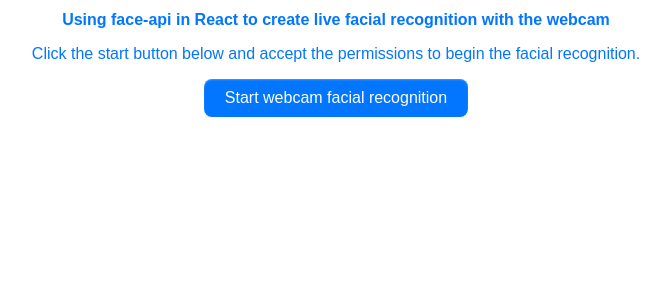
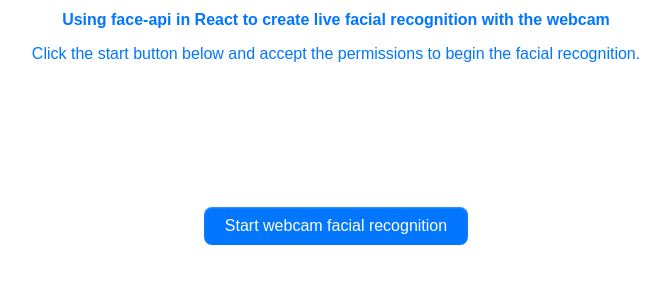
Before and after one commit to danielrosenthal0/face-rec-demo, a React (Create React App) app: page / in a window 1280 px wide. Shown: the top 300 px of the page, without its empty margins (304-974 px from the left). Built offline with nearby package versions, Linux system fonts and the light colour scheme.

Commit message:
added guy top right

```diff
--- a/src/components/Header.js
+++ b/src/components/Header.js
@@ -2,7 +2,7 @@ import styles from './Header.module.css';
 
 const Header = (props) => {
     return (
-        <div>
+        <div className={styles.content}>
             <h1>Using face-api in React to create live facial recognition with the webcam</h1>
             <p>Click the start button below and accept the permissions to begin the facial recognition.</p>
         </div>
--- a/src/components/Header.module.css
+++ b/src/components/Header.module.css
@@ -4,3 +4,7 @@ h1, p {
     font-size: 100%;
 
 }
+
+.content {
+    padding-bottom: 8rem;
+}
--- a/src/components/WebcamCapture.module.css
+++ b/src/components/WebcamCapture.module.css
@@ -10,16 +10,17 @@
 .vidmask::before {
     content: "";
     position: absolute;
-
-
     background-size: cover;
     background-repeat: no-repeat;
 }
 
 .vidmask::before {
-    background-image: url('../assets/Guy\ for\ app\ 02\ Artboard\ 1\ Copy.png');
+    background-image: url('../assets/sitting.png');
     width: 100%;
     height: 100%;
+    bottom: 60%;
+    left: 45%;
+    z-index: 1;
 }
 
 .vidmask::after {
@@ -28,7 +29,16 @@
     height: 100%;
     bottom: -47%;
     left: -66%;
+
 }
+
+/* .vidmask::second-image {
+    background-image: url('../assets/sitting.png');
+    width: 100%;
+    height: 100%;
+    bottom: 47%;
+    right: 66%;
+} */
 .video {
     position: relative;
     transform: scaleX(-1);
```
Also changed, not shown: src/assets/sitting.png (added).
